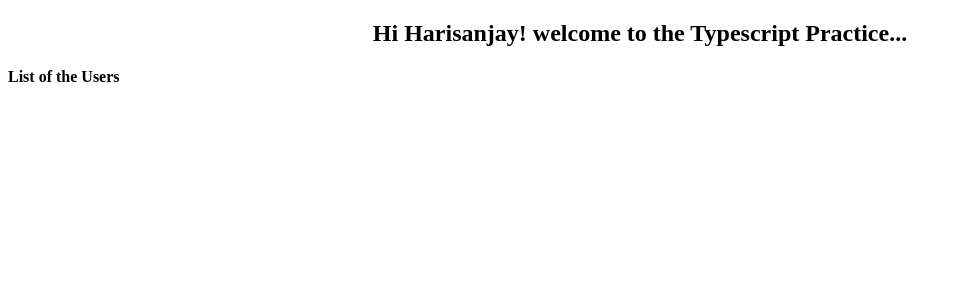
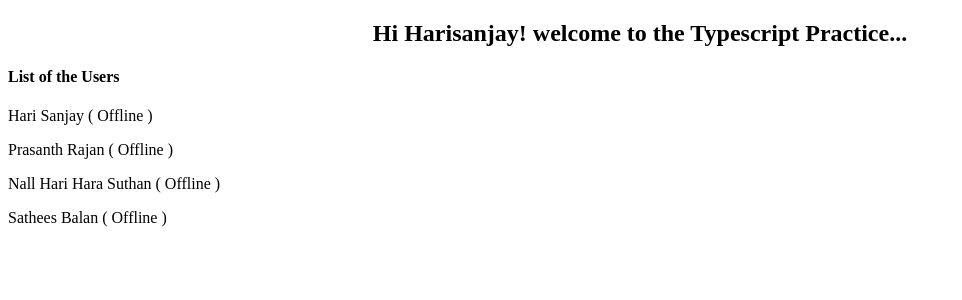
Before and after one commit to SanjayHari6162/TypeScriptPractice, a React (Create React App) app in the folder practice/: page / in a window 1280 px wide. Shown: the top 300 px of the page, without its empty margins (0-962 px from the left). Built offline with nearby package versions, Linux system fonts and the light colour scheme.

Commit message:
typescript props practice

```diff
--- a/practice/src/App.tsx
+++ b/practice/src/App.tsx
@@ -5,12 +5,21 @@
   const nameList =[
     {firstName:'Hari',
       lastName:'Sanjay'
+     },
+     {firstName:'Prasanth',
+      lastName:'Rajan'
+     },
+     {firstName:'Nall Hari Hara',
+      lastName:'Suthan'
+     },
+     {firstName:'Sathees',
+      lastName:'Balan'
      }
   ]
   return (
     <div className="App">
 
-        < Props name="Harisanjay"  />
+        < Props name="Harisanjay" nameList={nameList} status="Offline" />
     </div>
   );
 }
--- a/practice/src/Props.tsx
+++ b/practice/src/Props.tsx
@@ -1,13 +1,26 @@
 
 type PropesType={
     name:string;
+    nameList:{
+        firstName:string;
+        lastName:string;
+    }[]
+    status:"Online" | "Offline";
 }
 
-export const Props = ({name}:PropesType) =>{
+
+
+export const Props = ({name, nameList, status}:PropesType) =>{
     return(
         <>
             <h2 style={{textAlign:"center"}}> Hi {name}! welcome to the Typescript Practice...</h2>
+
             <h4>List of the Users</h4>
+            {nameList.map((item)=>(
+                <p key={item.firstName}>{item.firstName} {item.lastName} {`( ${status} )`}</p>
+            ))}
+
+
         </>
     )
 }
```
